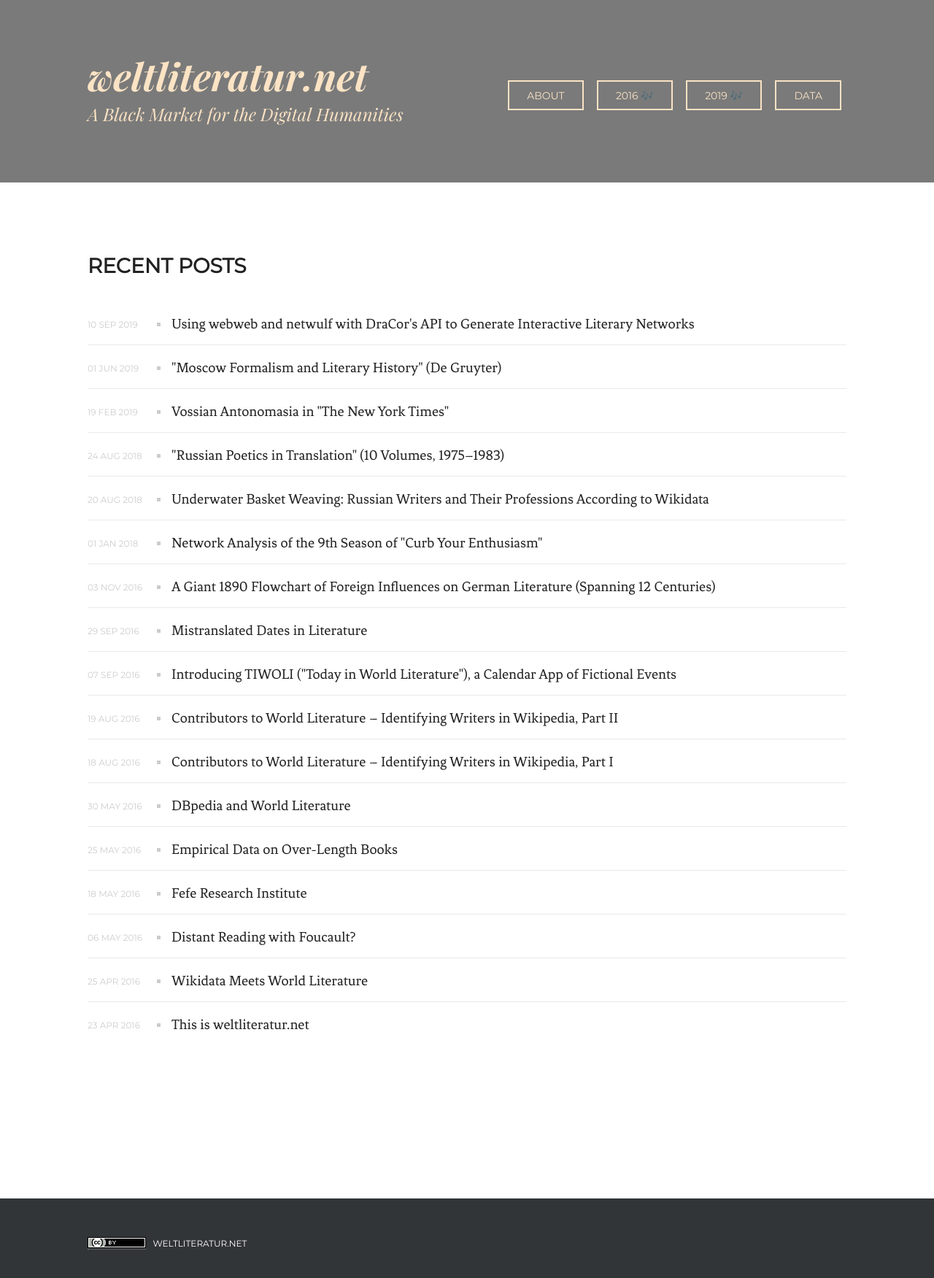
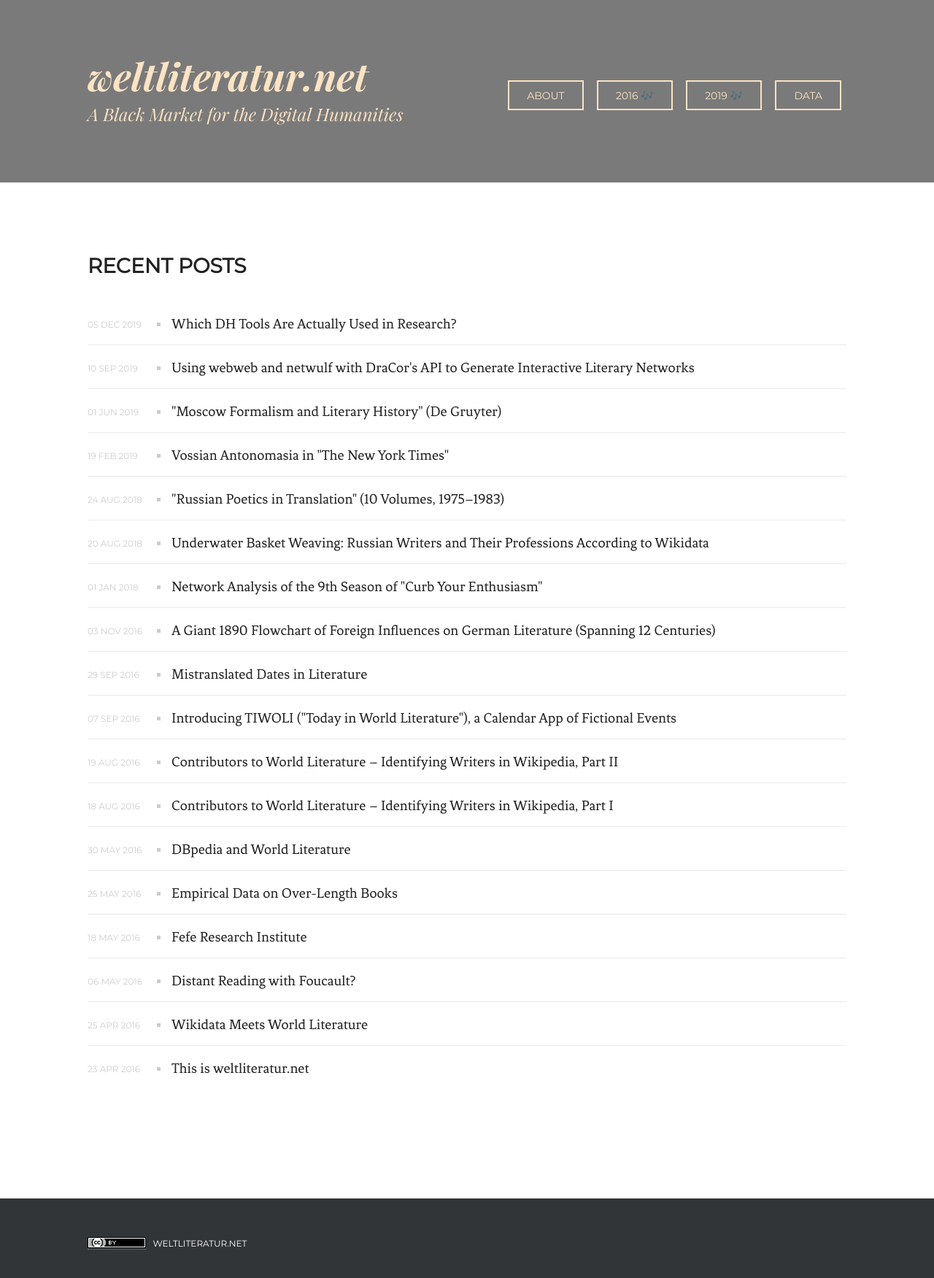
Before and after one commit to weltliteratur/blog, a Jekyll site: the page built from index.html, in a window 1280 px wide. Shown: the top 1751 px of the page at 73% size. Built offline with Jekyll 4.4.1, drawn with Linux system fonts in a browser that asks for light colours; the list of posts is cut into pages by our own code; some of the changed lines change nothing that is shown.

Commit message:
new blog post

```diff
--- a/_config.yml
+++ b/_config.yml
@@ -141,6 +141,36 @@ authors:
     github: ldsad7
     orcid:
     description: HSE, Moscow.
+  laure:
+    name: Laure Barbot
+    display_name: Laure
+    gravatar:
+    email:
+    web:
+    twitter:
+    github:
+    orcid: 0000-0002-6008-7959
+    description: Project officer at DARIAH-EU, Berlin.
+  yoann:
+    name: Yoann Moranville
+    display_name: Yoann
+    gravatar:
+    email:
+    web:
+    twitter:
+    github: yoannspace
+    orcid:
+    description: Developer at DARIAH. Technical Coordinator of OPERAS.
+  ivan:
+    name: Ivan Pozdniakov
+    display_name: Ivan
+    gravatar:
+    email:
+    web:
+    twitter:
+    github:
+    orcid:
+    description: Higher School of Economics, Moscow.
 
 
 paginate:         10
--- /dev/null
+++ b/_posts/2019-12-05-dh-tools-used-in-research.markdown
@@ -0,0 +1,319 @@
+---
+title: "Which DH Tools Are Actually Used in Research?"
+layout: post
+author: [laure, frank, yoann, ivan]
+comments: true
+date: 2019-12-05
+---
+
+Not that we didn't know that, but Gephi is the most popular DH tool actually used in research work. Followed by Omeka, stylo, MALLET, Excel, D3.js, the NLTK, WordPress, Drupal, TextGrid, CollateX, GeoNames, TXM, Solr and Voyant Tools.
+
+We know this because we did some counting. So let's explain:
+
+The longest-standing tool directory in the Digital Humanities, the Canadian portal [TAPoR](http://tapor.ca/home) lead by Geoffrey Rockwell, has around 1.500 DH tools in its database (including historic ones). We were wondering how this richness of means and utilities in our field is manifested in actual research work. To gain some first insights, we decided to extract the names of tools from TAPoR (which is easy thanks to their API) and match them with the proceedings of the largest and broadest event series in the Digital Humanities, ADHO's annual DH conferences. The proceedings from DH2015 to DH2019 are [freely available](https://github.com/ADHO/) (licensed under CC BY 4.0), so that was our chosen source:
+
+* DH2015, Sydney
+* DH2016, Kraków
+* DH2017, Montréal
+* DH2018, Ciudad de México
+* DH2019, Utrecht
+
+Altogether, **238 tools** were mentioned at least once in these five years, and we counted **1.498 mentions** of tools altogether in all the proceedings. To extract this kind of data, we had written a little Java tool called [**ToolXtractor**](https://github.com/lehkost/ToolXtractor/), which you can run yourself with alternative source material if you like and also with different lists of tools. Since this is simple string matching, we had to throw out some false positives manually (not too many, though).
+
+There is a complete list with all tool mentions including a link to corresponding conference abstracts for verification:
+* [Tools mentioned in the proceedings of the annual ADHO conferences (2015–2019)](https://lehkost.github.io/tools-dh-proceedings/index.html)
+
+Please also check the [**ranking**](#ranking) of all tools at the very bottom of this blog post.
+
+## 40 Most Used Tools
+
+Here are the 40 tools with most mentions:
+
+<figure style="text-align:left;">
+  <img src="/images/dh-tools-used-in-research/40-most-used-tools.png" alt="40 most used tools (via Datawrapper)" style="width:000px;" />
+</figure>
+
+Online version (interactive): https://datawrapper.dwcdn.net/L96xg/
+
+## Known Issues
+
+Before we continue with some visualisations, some caveats:
+
+* Of course, this is not a complete list of all tools mentioned in the proceedings, only of those tools comprised in the TAPoR database (the vast majority should be covered, though).
+* We decided to leave programming languages like Python or JavaScript in, just like social networks (Twitter) and other things that are not DH tools in a narrower sense.
+* We had to use a stopword list containing tools with names that are also frequent terms, like ["Processing"](https://processing.org/), and we also left out one-letter programming languages, like R and C. Especially R is quite popular in our community and it would be great to compare it to its biggest contender: Python. But this would be future work. (Stopword list etc. to be found in the [ToolXtractor repo](https://github.com/lehkost/ToolXtractor/).)
+
+Btw, everyone is welcome to do their own viz, [the dataset is freely available (in CSV format)](https://lehkost.github.io/tools-dh-proceedings/tools-dh-proceedings.csv).
+
+## Streamgraph
+
+All tools and their mentions per year:
+
+<figure style="text-align:left;">
+  <img src="/images/dh-tools-used-in-research/streamgraph.png" alt="Streamgraph" style="width:925px;" />
+</figure>
+
+Online version (interactive): https://rpubs.com/Pozdniakov/stream_dh
+
+## Line Chart and Bar Plot (Top-10 Tools)
+
+<figure style="text-align:left;">
+  <img src="/images/dh-tools-used-in-research/linechart-top-10-tools.jpg" alt="" style="width:489px;" />
+</figure>
+
+<figure style="text-align:left;">
+  <img src="/images/dh-tools-used-in-research/bar-plot-top-10-tools.jpg" alt="" style="width:489px;" />
+</figure>
+
+## Bar Plot and Stacked Area (All Tools)
+
+<figure style="text-align:left;">
+  <img src="/images/dh-tools-used-in-research/bar-plot-all-tools.jpg" alt="" style="width:489px;" />
+</figure>
+
+<figure style="text-align:left;">
+  <img src="/images/dh-tools-used-in-research/stacked-area-all-tools.jpg" alt="" style="width:489px;" />
+</figure>
+
+## Ranking
+
+All 238 tools mentioned with the number of occurrences 2015–2019:
+
+1. Python (125)
+2. Twitter (82)
+3. Gephi (60)
+4. JavaScript (59)
+5. Omeka (44)
+6. GitHub (40)
+7. HathiTrust (37)
+8. stylo (35)
+9. MALLET (33)
+10. Google Books (31)
+11. Excel (30)
+12. MySQL (27)
+13. D3.js (23)
+14. Natural Language Toolkit | NLTK (23)
+15. WordPress (20)
+16. Drupal (19)
+17. TextGrid (19)
+18. CollateX (18)
+19. GeoNames (18)
+20. TXM (18)
+21. Solr (17)
+22. Voyant Tools (17)
+23. EEBO-TCP (15)
+24. Palladio (15)
+25. PostgreSQL (15)
+26. Bootstrap (14)
+27. Leaflet (14)
+28. OpenRefine (14)
+29. Zotero (14)
+30. eXist-db (13)
+31. Google Maps (13)
+32. Tesseract (13)
+33. ArcGIS (12)
+34. Music Encoding Initiative (12)
+35. Transkribus (12)
+36. Carto | CartoDB (11)
+37. Juxta (10)
+38. KWIC (10)
+39. Perl (10)
+40. Neatline (9)
+41. GAMS (8)
+42. Hypothes.is (8)
+43. Jekyll (8)
+44. MediaWiki (8)
+45. Recogito (8)
+46. Ruby | Ruby on Rails (8)
+47. Tableau | Tableau Public (8)
+48. AntConc (7)
+49. Chrome (7)
+50. Firefox (7)
+51. Lucene (7)
+52. OpenStreetMap (7)
+53. Pundit (7)
+54. Tesserae (7)
+55. TRACER (7)
+56. Zenodo (7)
+57. Annotation Studio (6)
+58. Cytoscape (6)
+59. GATE (6)
+60. Lexos (6)
+61. Neo4j (6)
+62. Photogrammar (6)
+63. TEI Boilerplate (6)
+64. WebLicht (6)
+65. WorldCat (6)
+66. CATMA (5)
+67. Google Scholar (5)
+68. LIWC | Linguistic Inquiry and Word Count (5)
+69. QGIS (5)
+70. Blacklight (4)
+71. Bookworm (4)
+72. Dropbox (4)
+73. Freebase (4)
+74. Google Ngram Viewer (4)
+75. JGAAP (4)
+76. nodegoat (4)
+77. Oral History Metadata Synchronizer (4)
+78. Protégé (4)
+79. Textual Communities (4)
+80. Tumblr (4)
+81. VARD | VARD 2 (4)
+82. Weka (4)
+83. Wordle (4)
+84. WordSmith (4)
+85. Blender (3)
+86. Commons In A Box (3)
+87. CQPweb (3)
+88. ELAN (3)
+89. Google Drive (3)
+90. NetworkX (3)
+91. NodeXL (3)
+92. OxGarage (3)
+93. PhiloLine (3)
+94. RStudio (3)
+95. Skype (3)
+96. TILE (3)
+97. TileMill (3)
+98. Tropy (3)
+99. Versioning Machine (3)
+100. ABBYY FineReader (2)
+101. ANNIS (2)
+102. Archive-It (2)
+103. arts-humanities.net (2)
+104. ATLAS.ti (2)
+105. Bokeh (2)
+106. Dataverse (2)
+107. DiRT Directory (2)
+108. Diva.js (2)
+109. DSpace (2)
+110. EATS (2)
+111. ediarum (2)
+112. Fedora Commons (2)
+113. FromThePage (2)
+114. Gamera (2)
+115. igraph (2)
+116. ImageJ (2)
+117. Inkscape (2)
+118. Islandora (2)
+119. Joomla (2)
+120. Map Warper (2)
+121. Matlab (2)
+122. MAXQDA (2)
+123. MorphAdorner (2)
+124. oXygen (2)
+125. Pandoc (2)
+126. Paper Machines (2)
+127. PhiloLogic (2)
+128. Protovis (2)
+129. RelFinder (2)
+130. RoSE (2)
+131. Slack (2)
+132. Spotify (2)
+133. SylvaDB (2)
+134. T-PEN (2)
+135. TAPoR (2)
+136. TRAViz (2)
+137. TypeWright (2)
+138. UIMA (2)
+139. VSim (2)
+140. Abbot (1)
+141. Academia.edu (1)
+142. Adobe After Effects (1)
+143. Adobe Flash (1)
+144. Adobe Illustrator (1)
+145. Adobe InDesign (1)
+146. Advene (1)
+147. Alpheios (1)
+148. Alveo (1)
+149. Annotorious (1)
+150. Anthologize (1)
+151. Anvil (1)
+152. AskSam (1)
+153. Audacity (1)
+154. AustESE (1)
+155. Basecamp (1)
+156. Beautiful Soup (1)
+157. BuddyPress (1)
+158. Chart.js (1)
+159. Chronos Timeline (1)
+160. COBOL (1)
+161. Collex (1)
+162. ColorBrewer (1)
+163. Confluence (1)
+164. CONTENTdm (1)
+165. Dedoose (1)
+166. DH Press (1)
+167. eLaborate (1)
+168. EndNote (1)
+169. Evernote (1)
+170. EVI-LINHD (1)
+171. Exhibit 3.0 (1)
+172. ezlinavis (1)
+173. FAIMS Mobile Platform (1)
+174. Finale (1)
+175. GapVis (1)
+176. GeoTemCo (1)
+177. gFacet (1)
+178. Google Docs (1)
+179. Graphviz (1)
+180. H-Net (1)
+181. HyperImage (1)
+182. HyperPo (1)
+183. Icon (1)
+184. ImagePlot (1)
+185. IRaMuTeQ (1)
+186. IsaViz (1)
+187. jsLDA (1)
+188. Koha (1)
+189. KORA (1)
+190. Lexomics (1)
+191. LilyPond (1)
+192. LimeSurvey (1)
+193. LodLive (1)
+194. Mediathread (1)
+195. Mendeley (1)
+196. Mukurtu CMS (1)
+197. MuseScore (1)
+198. music21 (1)
+199. NeOn Toolkit (1)
+200. NetDraw (1)
+201. NVivo (1)
+202. Old Maps Online (1)
+203. OmniPage (1)
+204. OntoViz (1)
+205. OpenLayers (1)
+206. Pliny (1)
+207. Prefuse (1)
+208. Prism (1)
+209. Pro Tools (1)
+210. ProcessingJS (1)
+211. Project Quincy (1)
+212. Prolog (1)
+213. PyDelta (1)
+214. RDF Gravity (1)
+215. SARIT (1)
+216. Scripto (1)
+217. SemLens (1)
+218. Serendip (1)
+219. Serendip-o-matic (1)
+220. Sibelius (1)
+221. StoryMapJS (1)
+222. Textable (1)
+223. Textal (1)
+224. Textexture (1)
+225. TextRazor (1)
+226. tFacet (1)
+227. Transana (1)
+228. Trello (1)
+229. TUSTEP (1)
+230. VexFlow (1)
+231. Visual Browser (1)
+232. VisualEyes (1)
+233. VIVO (1)
+234. Wavesurfer (1)
+235. Wiki Map Project (1)
+236. WordCruncher (1)
+237. WordHoard (1)
+238. YAGO (1)
```
Also changed, not shown: images/dh-tools-used-in-research/40_most_used_tools.png (added), images/dh-tools-used-in-research/bar-plot-all-tools.jpg (added), images/dh-tools-used-in-research/bar-plot-top-10-tools.jpg (added), images/dh-tools-used-in-research/linechart-top-10-tools.jpg (added), images/dh-tools-used-in-research/stacked-area-all-tools.jpg (added), images/dh-tools-used-in-research/streamgraph.png (added).
